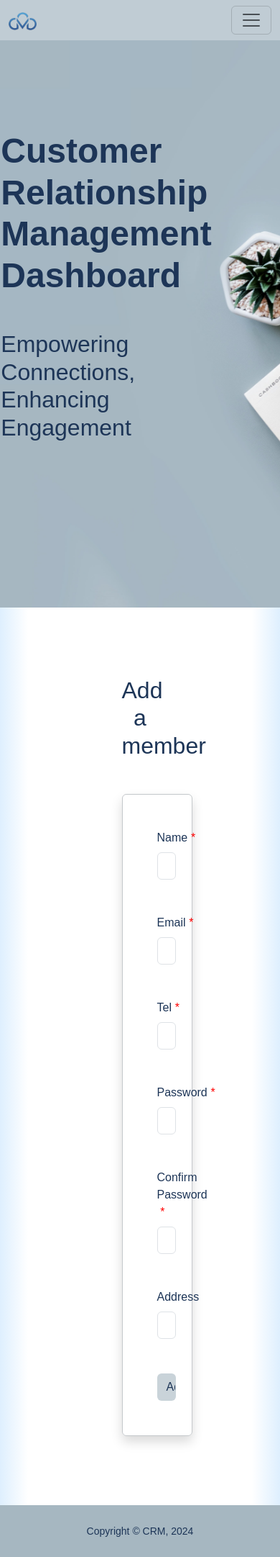
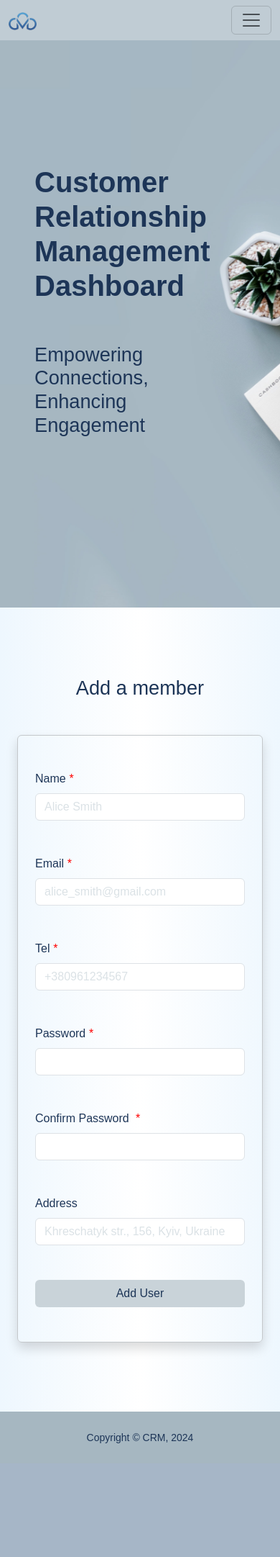
Before and after one commit to loglinn05/rise-up-crm, a PHP site: page / in a window 390 px wide. Shown: the whole page at 72% size. After the commit the page ends 2005 px from the top, so only its background shows below. Run offline with PHP 8.4, Linux system fonts and the light colour scheme; some libraries are stand-ins or nearby versions; some web fonts are replaced.

Commit message:
Made the interface responsive

```diff
--- a/frontend/css/main.css
+++ b/frontend/css/main.css
@@ -3,15 +3,10 @@
 @import url("./pieces/content.css");
 
 :root {
-  --background-gradient: linear-gradient(
-    to right,
-    #deeffe,
-    #fff 10% 90%,
-    #deeffe
-  );
+  --background-gradient: linear-gradient(to right, #eef7fe, #fff, #eef7fe);
   --text-color: #1d3557;
   --navlink-color: #305992;
-  --header-padding: 10em;
+  --header-padding: 3em 0em 3em 3em;
   --navbar-bg: #c0ccd4;
 }
 
@@ -31,15 +26,53 @@ td {
 }
 
 h1 {
-  font-size: 3em;
+  font-size: 2.5em;
   font-weight: bold;
 }
 
 h2 {
-  font-size: 2em;
+  font-size: 1.7em;
 }
 
 footer {
   background-color: #a6b7c1;
   color: var(--text-color);
 }
+
+@media screen and (min-width: 425px) {
+  :root {
+    --header-padding: 3em;
+  }
+}
+
+@media screen and (min-width: 576px) {
+  :root {
+    --header-padding: 5em 3em 5em 5em;
+  }
+
+  h1 {
+    font-size: 3em;
+  }
+
+  h2 {
+    font-size: 2em;
+  }
+}
+
+@media screen and (min-width: 768px) {
+  :root {
+    --background-gradient: linear-gradient(
+      to right,
+      #deeffe,
+      #fff 20% 80%,
+      #deeffe
+    );
+    --header-padding: 8em 3em 8em 8em;
+  }
+}
+
+@media screen and (min-width: 1400px) {
+  :root {
+    --header-padding: 8em;
+  }
+}
--- a/frontend/css/pieces/content.css
+++ b/frontend/css/pieces/content.css
@@ -17,3 +17,13 @@
 .submit-button:active {
   background-color: #a6b7c1;
 }
+
+#users td div {
+  min-width: 15em;
+}
+
+@media screen and (min-width: 1200px) {
+  #users td div {
+    min-width: auto;
+  }
+}
--- a/frontend/index.html
+++ b/frontend/index.html
@@ -17,9 +17,10 @@
     <link rel="stylesheet" href="./css/main.css" />
   </head>
   <body>
-    <div class="container-fluid p-0 vh-100 header d-flex flex-column">
+    <div class="container-fluid vh-100 header d-flex flex-column">
       <!-- Navbar -->
-      <nav class="navbar position-fixed w-100 navbar-expand-lg">
+      <div class="row w-100 position-fixed">
+        <nav class="navbar w-100 navbar-expand-lg">
           <div class="container-fluid">
             <a class="navbar-brand me-4" href="index.php">
               <img src="./img/logo.png" alt="CRM logo" height="25" />
@@ -37,7 +38,7 @@
             </button>
             <div class="collapse navbar-collapse" id="navbarSupportedContent">
               <ul class="navbar-nav me-auto mb-2 mb-lg-0 d-flex gap-3">
-              <li class="nav-item">
+                <li class="nav-item mt-lg-0 mt-3">
                   <a class="nav-link" href="index.html">Home</a>
                 </li>
                 <li class="nav-item">
@@ -47,30 +48,33 @@
             </div>
           </div>
         </nav>
+      </div>
 
       <!-- Header -->
       <div class="row w-100 d-flex flex-grow-1">
         <div
-          class="col-6 d-flex justify-content-center align-items-center header-div"
+          class="col-xxl-6 col-md-8 col-sm-10 col-11 d-flex justify-content-center align-items-center header-div"
         >
-          <div>
-            <h1 class="mb-5">Customer Relationship Management Dashboard</h1>
+          <div class="d-flex flex-column gap-5">
+            <h1>Customer Relationship Management Dashboard</h1>
             <h2>Empowering Connections, Enhancing Engagement</h2>
           </div>
         </div>
-        <div class="col-6"></div>
+        <div class="col"></div>
       </div>
     </div>
 
     <div class="container">
-      <div class="row p-5 d-flex justify-content-center">
-        <div class="col-6 p-5">
+      <div class="row py-5 px-md-5 px-0 d-flex justify-content-center">
+        <div
+          class="col-xxl-6 col-xl-8 col-lg-10 col-12 py-5 px-md-5 px-sm-0 px-4"
+        >
           <h2 class="mb-5 text-center">Add a member</h2>
           <form
             action=""
             method="POST"
             onsubmit="addUser(event)"
-            class="d-flex flex-column gap-5 border border-secondary-subtle rounded shadow p-5"
+            class="d-flex flex-column gap-5 border border-secondary-subtle rounded shadow py-5 px-md-5 px-4"
           >
             <div>
               <label for="name" class="form-label required">Name</label>
--- a/frontend/js/main.js
+++ b/frontend/js/main.js
@@ -32,11 +32,12 @@ async function getAllUsers() {
           tbody.innerHTML += `
             <tr>
               <td>${user.id}</td>
-              <td>${user.name}</td>
-              <td>${user.email}</td>
-              <td>${user.tel}</td>
-              <td>${user.address}</td>
+              <td><div>${user.name}</div></td>
+              <td><div>${user.email}</div></td>
+              <td><div>${user.tel}</div></td>
+              <td><div>${user.address}</div></td>
               <td>
+                <div>
                   <button
                     type="button"
                     class="btn submit-button"
@@ -47,6 +48,7 @@ async function getAllUsers() {
                   >
                     Change Password
                   </button>
+                </div>
               </td>
             </tr>`;
         });
```
Also changed, not shown: frontend/users.html (+11 -9 lines). Lines whose indentation alone changed are shown as unchanged.
